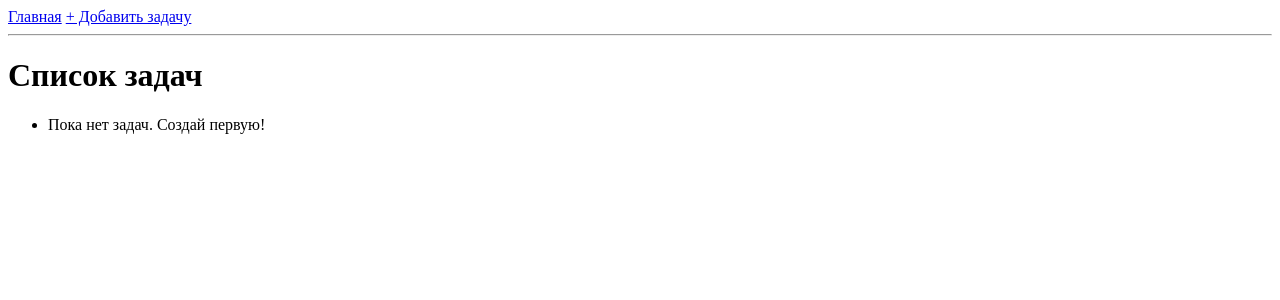
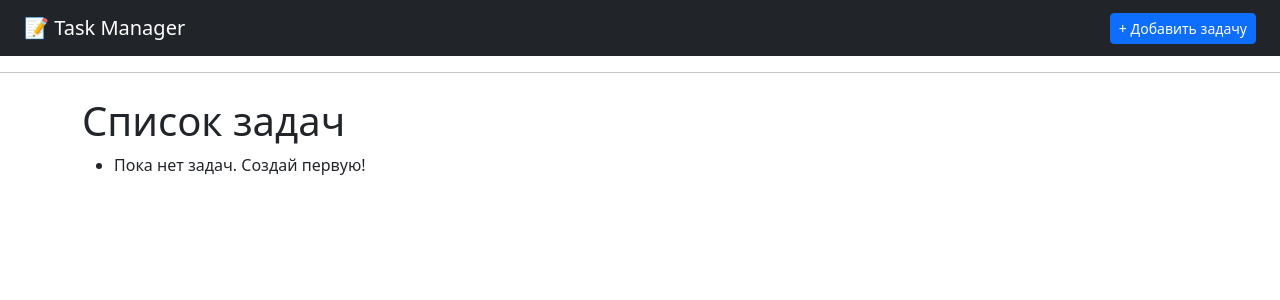
Before and after one commit to Time-Of-Creat/Web_test, a Django app: page /tasks/ in a window 1280 px wide. Shown: the top 300 px of the page. Run offline with Django 5.2, Linux system fonts and the light colour scheme; data that the repository does not hold is empty.

Commit message:
Added simple styles

```diff
--- a/tasks/templates/tasks/base.html
+++ b/tasks/templates/tasks/base.html
@@ -4,17 +4,20 @@
     <meta charset="UTF-8">
     <meta name="viewport" content="width=device-width, initial-scale=1.0">
     <title>{% block title %}Мои задачи{% endblock %}</title>
+    <link href="https://cdn.jsdelivr.net/npm/bootstrap@5.3.2/dist/css/bootstrap.min.css" rel="stylesheet">
 </head>
 <body>
-    <nav>
-        <a href="{% url 'task_list' %}">Главная</a>
-        <a href="{% url 'task_create' %}">+ Добавить задачу</a>
+    <nav class="navbar navbar-expand-lg navbar-dark bg-dark px-4">
+        <a  class="navbar-brand" href="{% url 'task_list' %}">📝 Task Manager</a>
+        <div class="ms-auto">
+            <a href="{% url 'task_create' %}" class="btn btn-primary btn-sm">+ Добавить задачу</a>
+        </div>
     </nav>
     <hr>
 
-    <main>
+    <div  class="container mt-4">
         {% block content %}
         {% endblock %}
-    </main>
+    </div>
 </body>
 </html>
```
